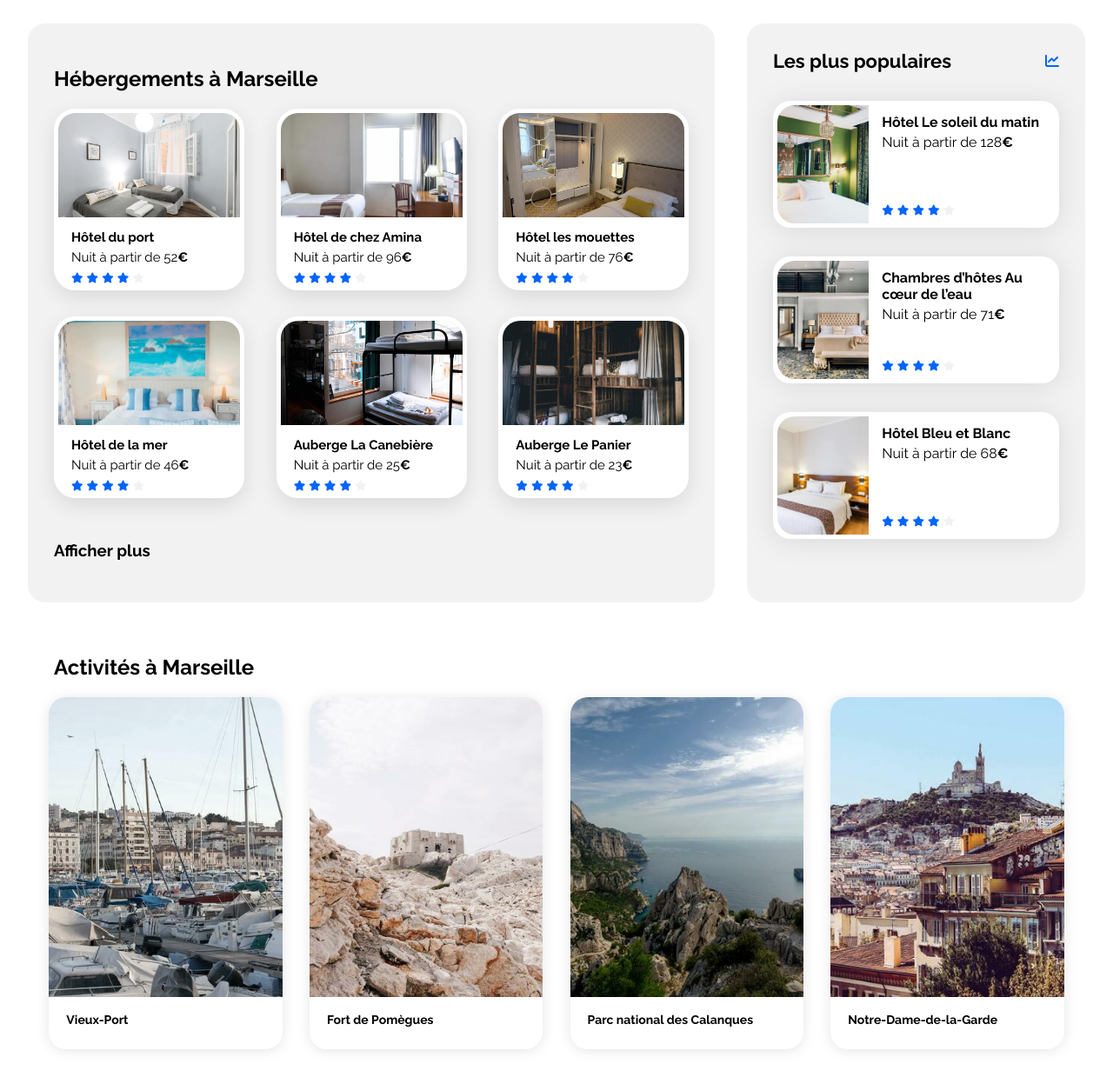
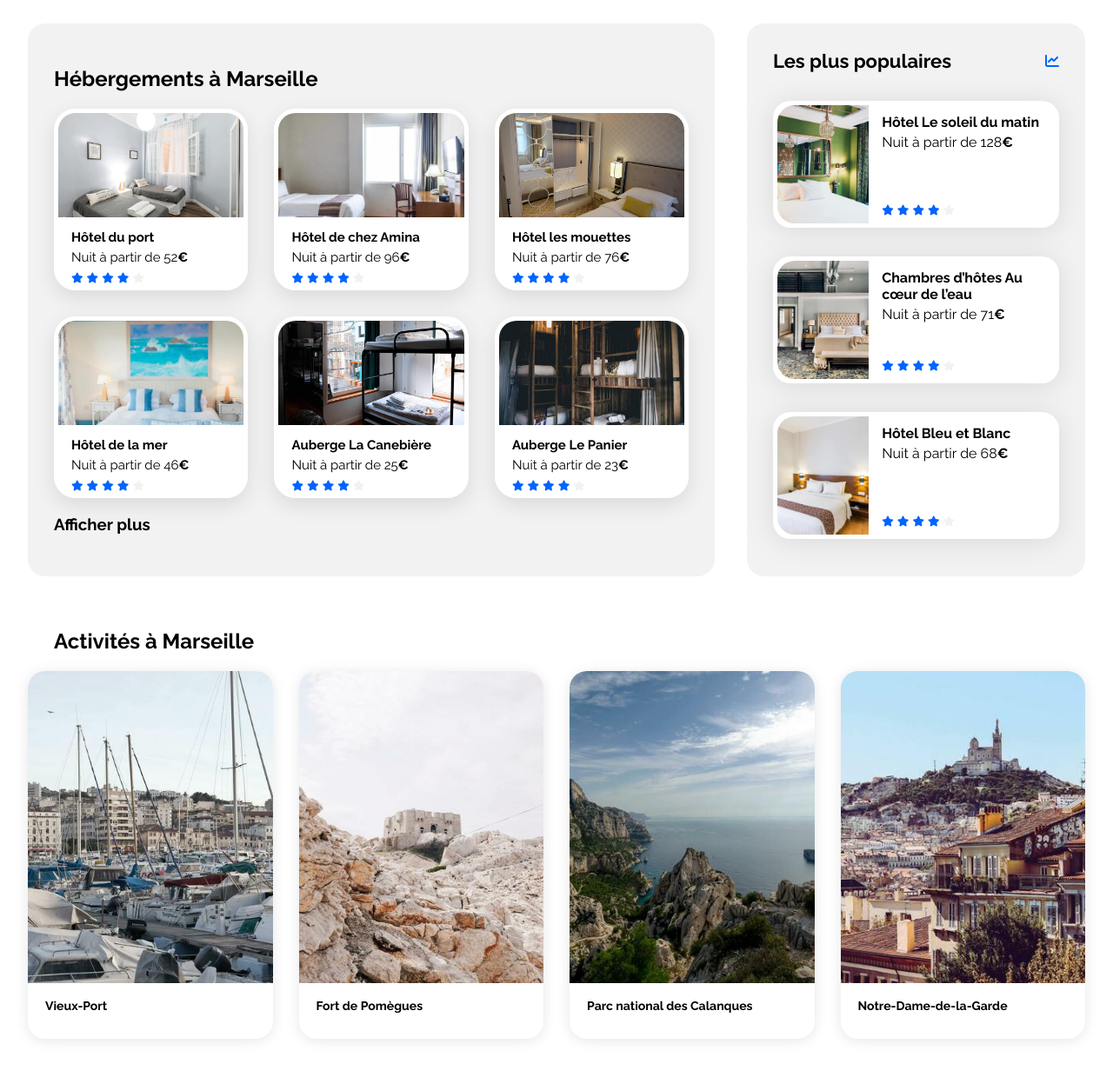
Before and after one commit to Mouss347/projet3, a plain HTML site: page index.html in a window 1280 px wide. Shown: the part 347-1586 px from the top of the page at 87% size. Drawn offline with nearby package versions, Linux system fonts and the light colour scheme.

Commit message:
projetfinipret

```diff
--- a/index.html
+++ b/index.html
@@ -16,7 +16,7 @@
     <div class="main-container">
       <header>
         <nav>
-          <img src="./images/logo/Booki.png" alt="Logo booki" class="logohaut">
+          <img src="./images/logo/booki.png" alt="Logo booki" class="logohaut">
           <ul class="choixliste">
             <li class="Hébergements">
               <a href="#idhebergement">Hébergements</a>
@@ -250,7 +250,7 @@
 
         <section id="idactivité" class="activitésbas">
           <div class="imageettxt">
-            <img src="./images/activites/vieux-port.jpg" alt="image du vieux port" class="imagebasse">
+            <img src="./images/activites/img-vieux-port.jpg" alt="image du vieux port" class="imagebasse">
             <div class="titleimgbasse">
               <h3>Vieux-Port</h3>
             </div>
--- a/style.css
+++ b/style.css
@@ -87,15 +87,13 @@ section .items {
 
 .imagesgauche {
   display: grid;
-  grid-template-columns: 30% 30% 30%;
-  flex-wrap: wrap;
-  justify-content: space-between;
+  grid-template-columns: 1fr 1fr 1fr ;
+  gap: 30px;
 }
 
 .images-hebergement {
   justify-content: center;
   align-items: center;
-  margin-bottom: 30px;
   border-radius: 25px;
   border: #ffffff solid 5px;
   box-shadow: 0px 8px 25px 0px rgba(0, 0, 0, 0.1);
@@ -335,10 +333,8 @@ header p {
 
 .activitésbas {
   display: grid;
-  grid-template-columns: 23% 23% 23% 23%;
-  justify-content: space-between;
-  margin-left: 2%;
-  margin-right: 2%;
+  grid-template-columns: 1fr 1fr 1fr 1fr;
+  gap: 30px;
 }
 
 .imageettxt {
```
Also changed, not shown: images/activites/img-vieux-port.jpg (renamed from images/activites/Vieux-port.jpg).
